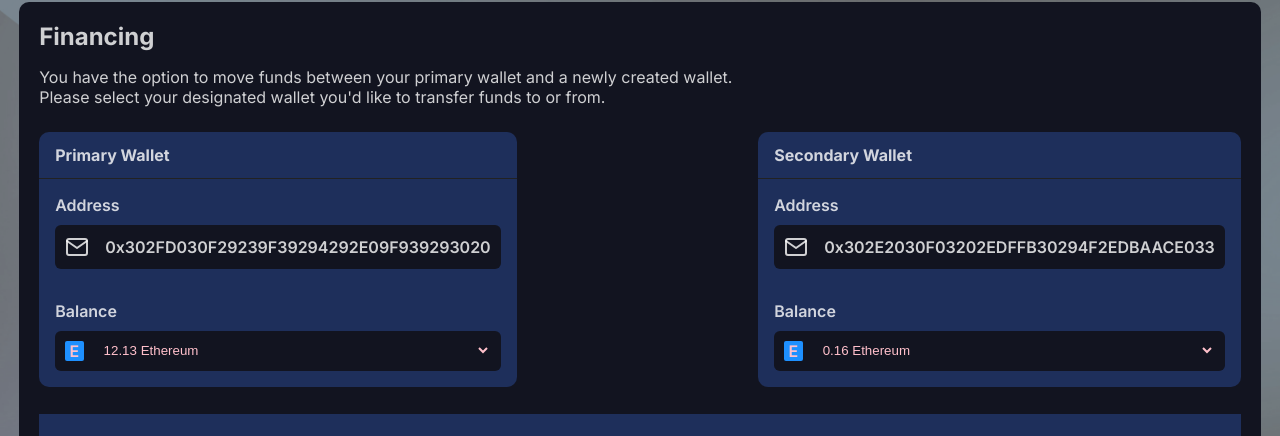
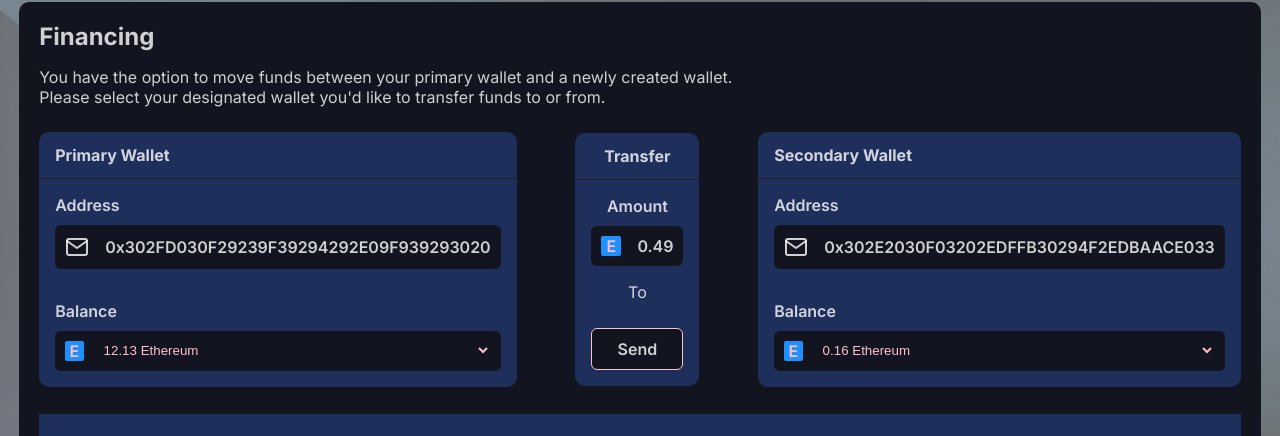
Before and after one commit to infodavid00/airdrop, a Next.js app: page /financing in a window 1280 px wide. Shown: the part 142-578 px from the top of the page. Built offline with nearby package versions, Linux system fonts and the light colour scheme.

Commit message:
updated financing

```diff
--- a/src/app/financing/page.js
+++ b/src/app/financing/page.js
@@ -82,6 +82,53 @@ export default function Financing() {
             amount={"12.13"}
             wallet={"0x302FD030F29239F39294292E09F939293020"}
           />
+          {/*  */}
+          <div className="financing-sec2-cardgen" style={{ margin: "auto" }}>
+            <div
+              className="financing-sec2-cardgen-header"
+              style={{ textAlign: "center" }}
+            >
+              Transfer
+            </div>
+            <div className="financing-sec2-cardgen-body">
+              <div
+                className="financing-sec2-cardgen-body-header"
+                style={{ textAlign: "center" }}
+              >
+                Amount
+              </div>
+              <div
+                className="financing-sec2-cardgen-body-l"
+                style={{
+                  justifyContent: "center",
+                  width: "auto",
+                }}
+              >
+                <ETH />
+                <span>0.49</span>
+              </div>
+            </div>
+            <div
+              className="financing-sec2-cardgen-body-header"
+              style={{ textAlign: "center" }}
+            >
+              To
+            </div>
+            <div className="financing-sec2-cardgen-body">
+              <div
+                className="financing-sec2-cardgen-body-l"
+                style={{
+                  justifyContent: "center",
+                  width: "auto",
+                  cursor: "pointer",
+                  border: "1px solid pink",
+                }}
+              >
+                Send
+              </div>
+            </div>
+          </div>
+          {/*  */}
           <CARD1
             title={"Secondary Wallet"}
             amount={"0.16"}
```
